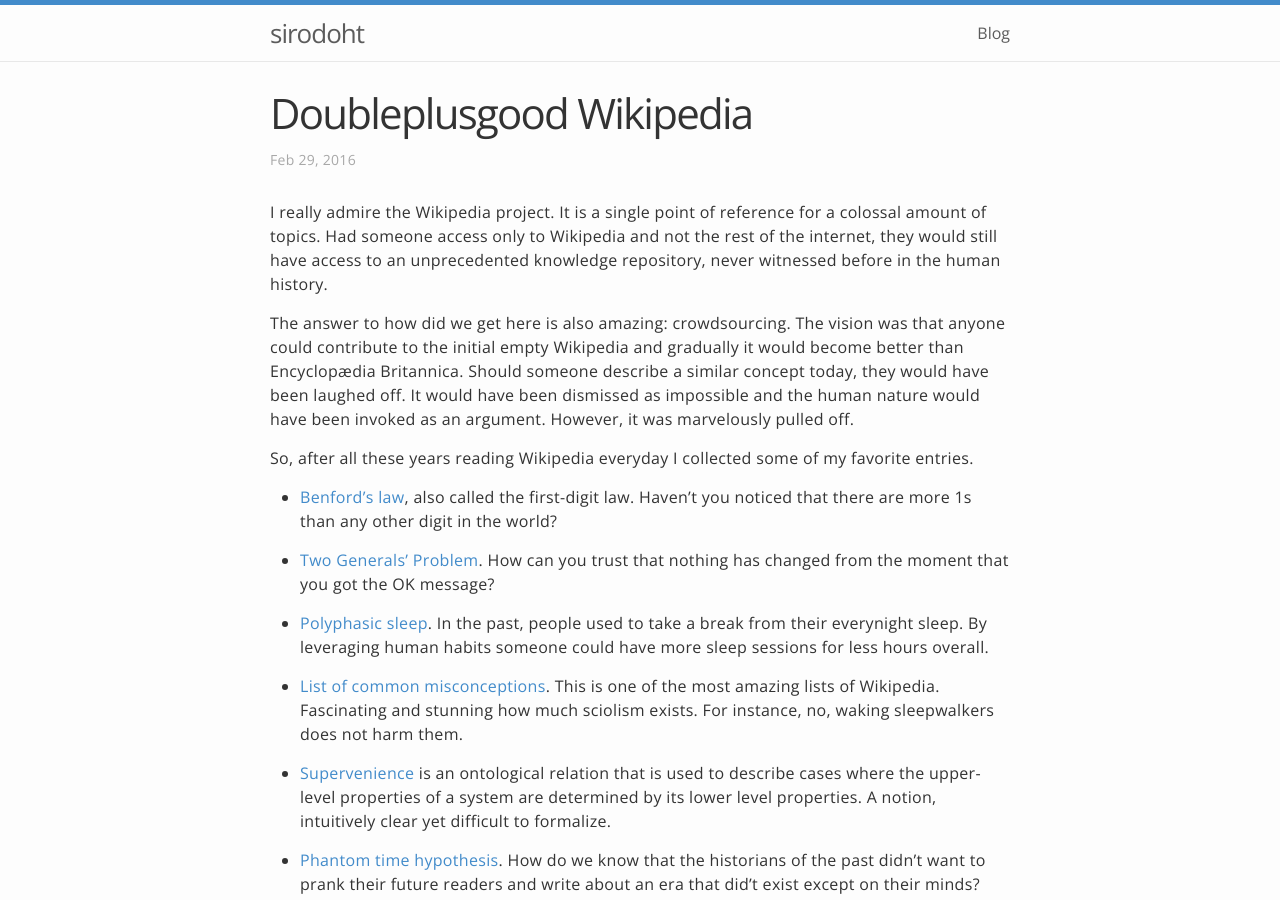
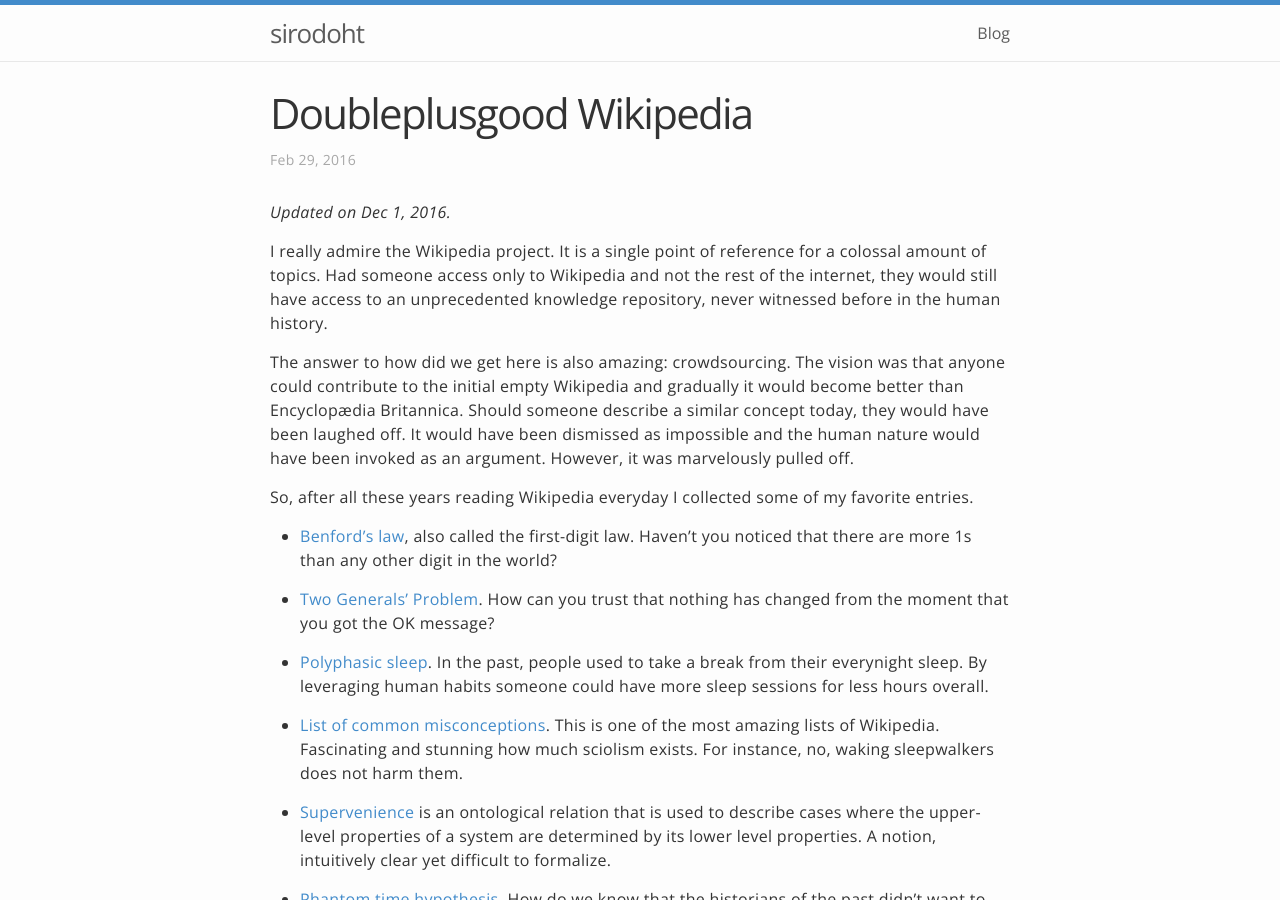
Before and after one commit to sirodoht/sirodoht.com, a Jekyll site: the page built from _posts/2016-02-29-doubleplusgood-wikipedia.markdown, in a window 1280 px wide and 900 px high. Built offline with Jekyll 4.4.1, drawn with Linux system fonts in a browser that asks for light colours; comment, search, counter and statistics services are not loaded.

Commit message:
fixes for the wikipedia post

```diff
--- a/_posts/2016-02-29-doubleplusgood-wikipedia.markdown
+++ b/_posts/2016-02-29-doubleplusgood-wikipedia.markdown
@@ -4,6 +4,8 @@
 date: 2016-02-29 03:27:32
 categories: knowledge
 ---
+
+*Updated on Dec 1, 2016.*
 
 I really admire the Wikipedia project. It is a single point of reference for a colossal amount of topics. Had someone access only to Wikipedia and not the rest of the internet, they would still have access to an unprecedented knowledge repository, never witnessed before in the human history.
 
@@ -67,7 +69,7 @@
 
 * [Trolley problem](https://en.wikipedia.org/wiki/Trolley_problem) is a thought experiment in ethics, in which you hve to decide between doing something and killing few or do nothing and knowingly let something kill many.
 
-* [Birthday_problem](https://en.wikipedia.org/wiki/Birthday_problem) is probability paradox. It claims that in a set of **n** randomly chosen people, a suprisingly large amount of pairs of them will have the same birthday.
+* [Birthday_problem](https://en.wikipedia.org/wiki/Birthday_problem) is probability paradox. It claims that in a set of *n* randomly chosen people, a suprisingly large amount of pairs of them will have the same birthday.
 
 * [Printer steganography](https://en.wikipedia.org/wiki/Printer_steganography) is a practice of printing barely visible yellow dots on the paper which is encoded information of printer serial numbers and timestamps.
 
```
